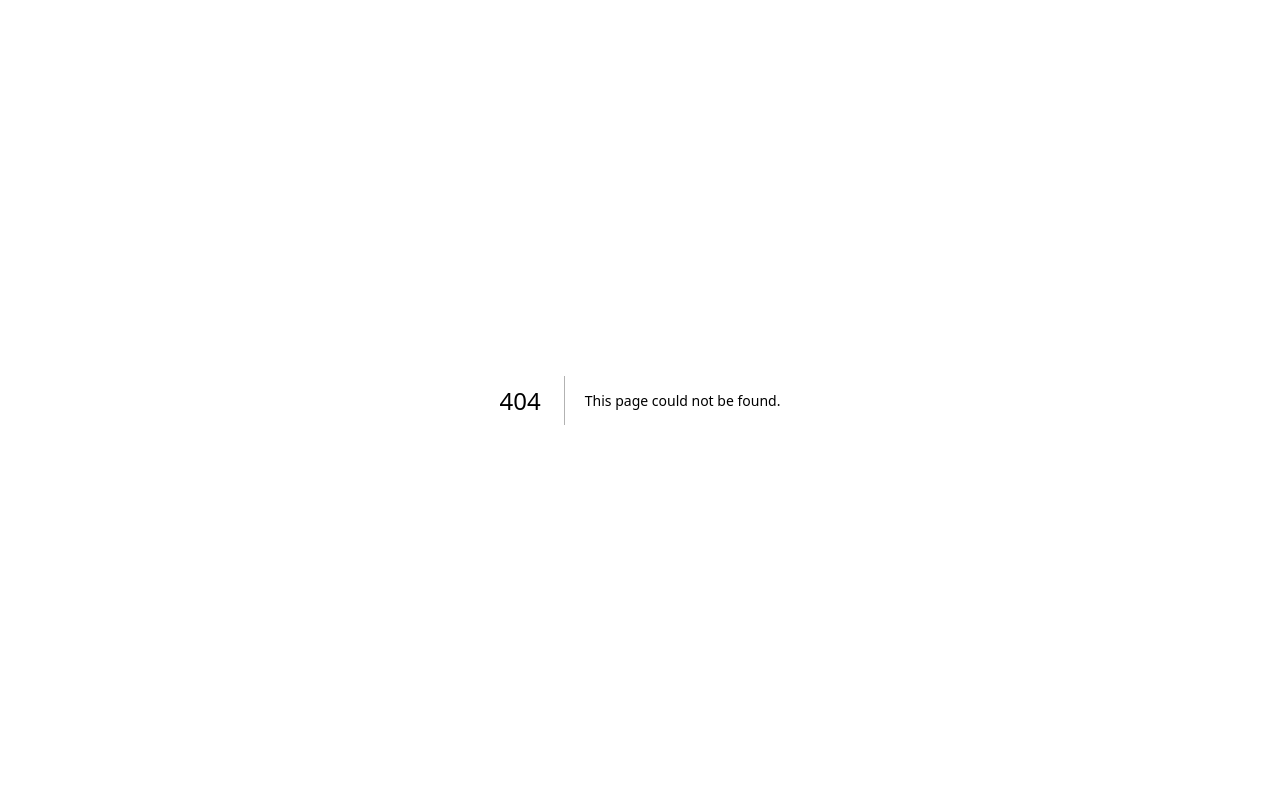
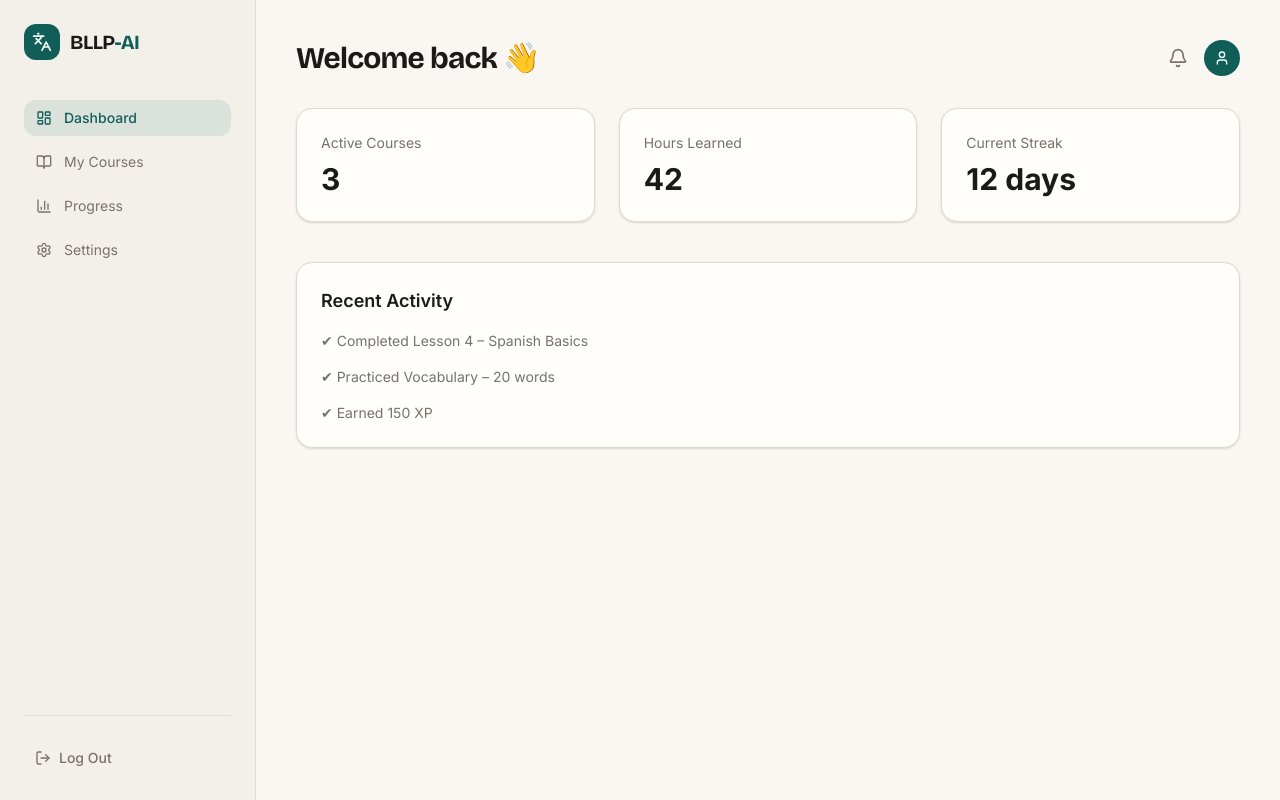
Before and after one commit to Language-Learning-Web-App/bilingual-language-learning-platform, a Next.js app: page /dashboard in a window 1280 px wide. Before the commit this address had no page. Built offline with nearby package versions, Linux system fonts and the light colour scheme.

Commit message:
merged sprintOne to ivabranch

```diff
--- /dev/null
+++ b/app/dashboard/page.tsx
@@ -0,0 +1,142 @@
+"use client";
+
+import { motion } from "framer-motion";
+import Link from "next/link";
+import {
+  Languages,
+  LayoutDashboard,
+  BookOpen,
+  BarChart3,
+  Settings,
+  LogOut,
+  Bell,
+  User,
+} from "lucide-react";
+import { Button } from "@/components/ui/button";
+import { Separator } from "@/components/ui/separator";
+
+const fadeUp = {
+  hidden: { opacity: 0, y: 20 },
+  show: {
+    opacity: 1,
+    y: 0,
+    transition: { duration: 0.5 },
+  },
+};
+
+export default function DashboardPage() {
+  return (
+    <div className="flex min-h-screen bg-background">
+      {/* Sidebar */}
+      <aside className="hidden w-64 border-r bg-muted/40 p-6 lg:flex lg:flex-col">
+        {/* Logo */}
+        <Link href="/" className="mb-10 flex items-center gap-2.5">
+          <div className="flex h-9 w-9 items-center justify-center rounded-lg bg-primary text-primary-foreground">
+            <Languages className="h-5 w-5" />
+          </div>
+          <span className="font-display text-xl font-bold tracking-tight">
+            BLLP<span className="text-primary">-AI</span>
+          </span>
+        </Link>
+
+        {/* Navigation */}
+        <nav className="flex flex-1 flex-col gap-2 text-sm">
+          <Link
+            href="/dashboard"
+            className="flex items-center gap-3 rounded-lg bg-primary/10 px-3 py-2 font-medium text-primary"
+          >
+            <LayoutDashboard className="h-4 w-4" />
+            Dashboard
+          </Link>
+
+          <Link
+            href="#"
+            className="flex items-center gap-3 rounded-lg px-3 py-2 text-muted-foreground hover:bg-muted"
+          >
+            <BookOpen className="h-4 w-4" />
+            My Courses
+          </Link>
+
+          <Link
+            href="#"
+            className="flex items-center gap-3 rounded-lg px-3 py-2 text-muted-foreground hover:bg-muted"
+          >
+            <BarChart3 className="h-4 w-4" />
+            Progress
+          </Link>
+
+          <Link
+            href="#"
+            className="flex items-center gap-3 rounded-lg px-3 py-2 text-muted-foreground hover:bg-muted"
+          >
+            <Settings className="h-4 w-4" />
+            Settings
+          </Link>
+        </nav>
+
+        <Separator className="my-6" />
+
+        <Button variant="ghost" className="justify-start gap-2 text-muted-foreground">
+          <LogOut className="h-4 w-4" />
+          Log Out
+        </Button>
+      </aside>
+
+      {/* Main Content */}
+      <main className="flex-1 p-6 lg:p-10">
+        {/* Top Bar */}
+        <div className="mb-8 flex items-center justify-between">
+          <h1 className="font-display text-3xl font-bold tracking-tight">
+            Welcome back 👋
+          </h1>
+
+          <div className="flex items-center gap-4">
+            <Bell className="h-5 w-5 cursor-pointer text-muted-foreground hover:text-foreground" />
+            <div className="flex h-9 w-9 items-center justify-center rounded-full bg-primary text-primary-foreground">
+              <User className="h-4 w-4" />
+            </div>
+          </div>
+        </div>
+
+        {/* Stats Grid */}
+        <motion.div
+          variants={fadeUp}
+          initial="hidden"
+          animate="show"
+          className="grid gap-6 sm:grid-cols-2 lg:grid-cols-3"
+        >
+          <div className="rounded-xl border bg-card p-6 shadow-sm">
+            <p className="text-sm text-muted-foreground">Active Courses</p>
+            <p className="mt-2 text-3xl font-bold">3</p>
+          </div>
+
+          <div className="rounded-xl border bg-card p-6 shadow-sm">
+            <p className="text-sm text-muted-foreground">Hours Learned</p>
+            <p className="mt-2 text-3xl font-bold">42</p>
+          </div>
+
+          <div className="rounded-xl border bg-card p-6 shadow-sm">
+            <p className="text-sm text-muted-foreground">Current Streak</p>
+            <p className="mt-2 text-3xl font-bold">12 days</p>
+          </div>
+        </motion.div>
+
+        {/* Recent Activity */}
+        <motion.div
+          variants={fadeUp}
+          initial="hidden"
+          animate="show"
+          className="mt-10 rounded-xl border bg-card p-6 shadow-sm"
+        >
+          <h2 className="mb-4 text-lg font-semibold">Recent Activity</h2>
+
+          <div className="space-y-4 text-sm text-muted-foreground">
+            <p>✔ Completed Lesson 4 – Spanish Basics</p>
+            <p>✔ Practiced Vocabulary – 20 words</p>
+            <p>✔ Earned 150 XP</p>
+          </div>
+        </motion.div>
+      </main>
+    </div>
+  );
+}
```
Also changed, not shown: 1 other file (tests, documents, lock files or other folders).
